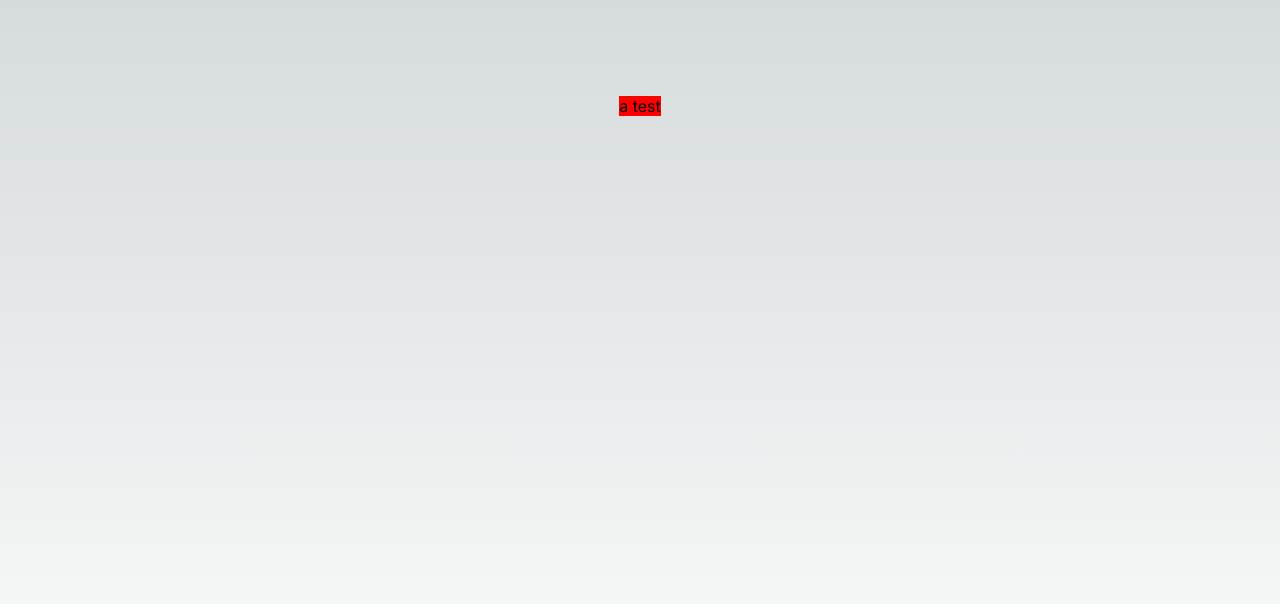
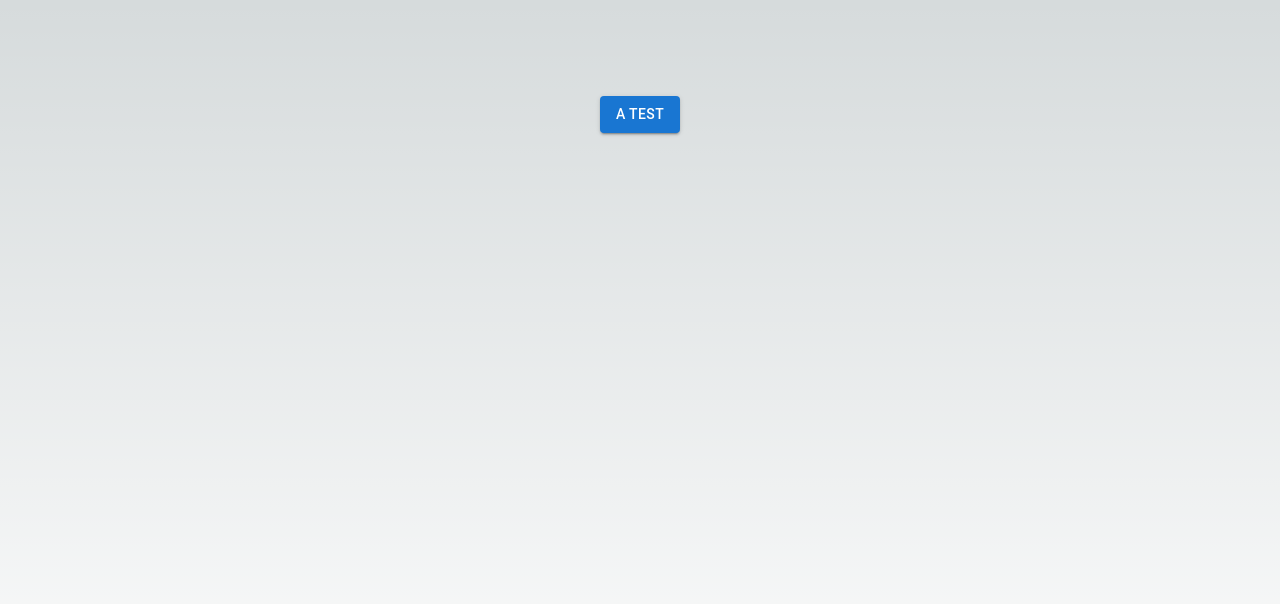
Before and after one commit to marcgirbaub/fdaga, a Next.js app: page / in a window 1280 px wide. Shown: the top 604 px of the page. Built offline with nearby package versions, Linux system fonts and the light colour scheme.

Commit message:
Remove MUI theme config

```diff
--- a/src/components/TestComponent.tsx
+++ b/src/components/TestComponent.tsx
@@ -1,8 +1,13 @@
 import React from 'react';
 import styles from './styles.module.css';
+import { Button } from '@mui/material';
 
 const TestComponent = () => {
-  return <div className={styles.testComponent}>a test</div>;
+  return (
+    <div className={styles.testComponent}>
+      <Button variant="contained">a test</Button>
+    </div>
+  );
 };
 
 export default TestComponent;
--- a/src/components/styles.module.css
+++ b/src/components/styles.module.css
@@ -1,3 +1,3 @@
 .testComponent {
-    background: red;
+
 }
```
Also changed, not shown: src/app/layout.tsx (+7 -7 lines), src/theme/ThemeProvider.ts (deleted, +0 -22 lines).
